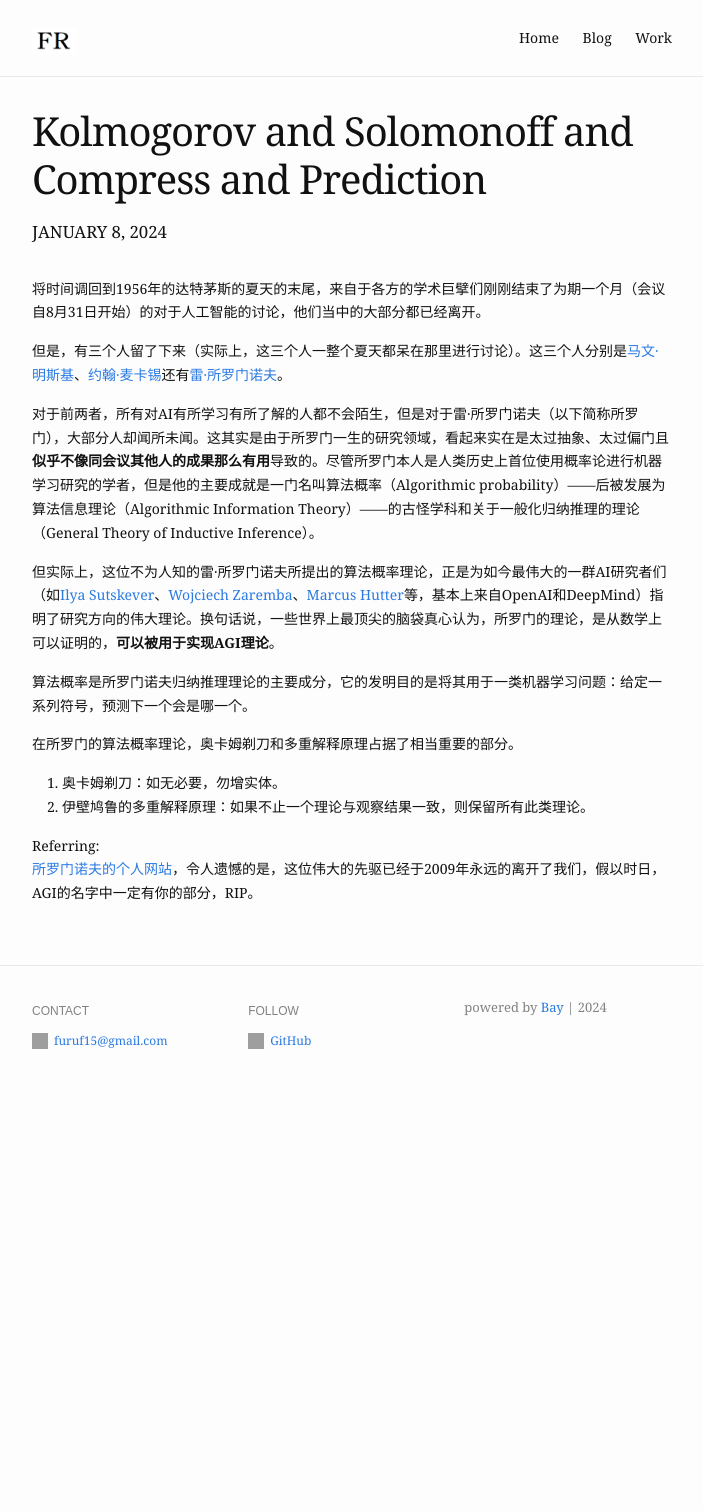
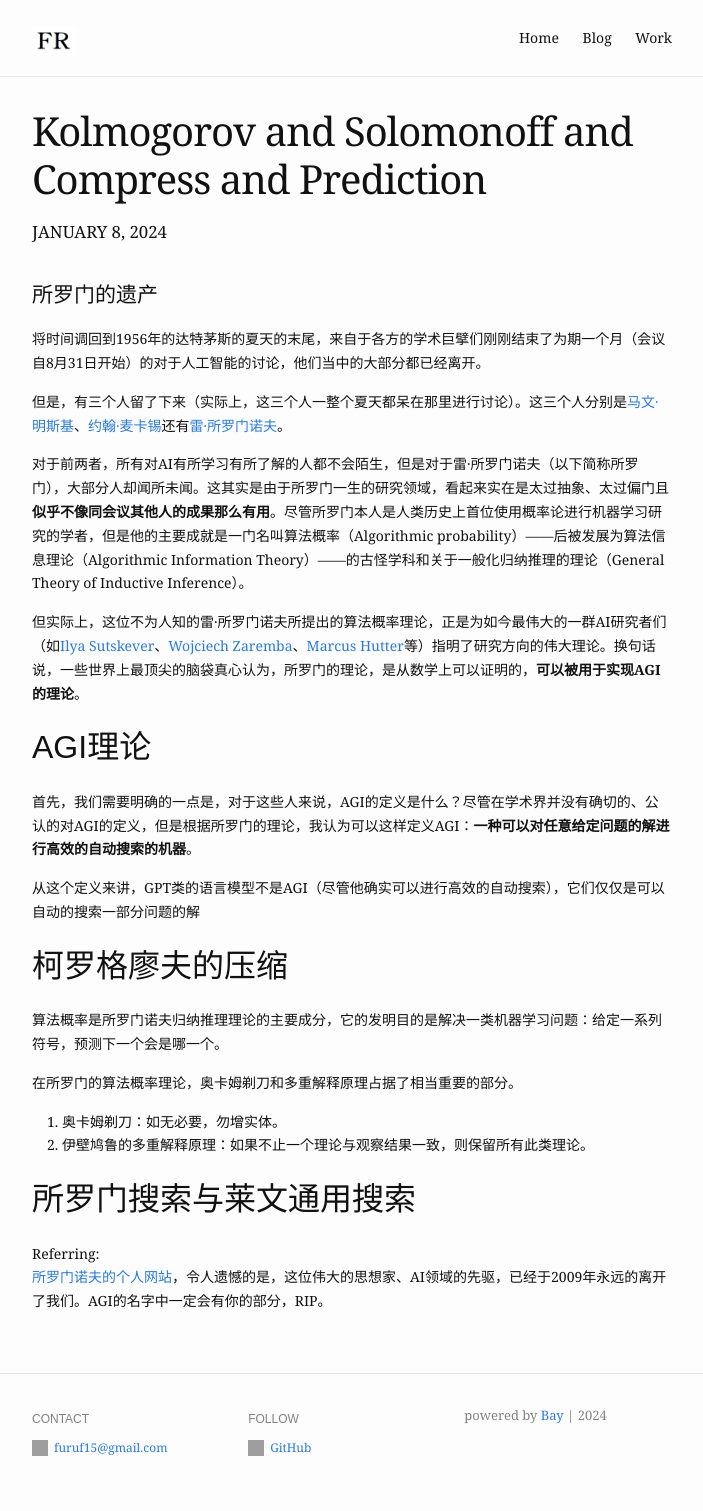
Before and after one commit to FuRuF-11/FuRuF-11.github.io, a Jekyll site: the page built from _posts/2024-01-08-Kolmogorov-and-Solomonoff-and-compress.md, in a window 1280 px wide. Shown: the whole page, without its empty margins (288-991 px from the left). Built offline with Jekyll 4.4.1, drawn with Linux system fonts in a browser that asks for light colours; a script that is not in the unit is left out; before the commit the page ends 1104 px from its top, so only the background shows below that.

Commit message:
modified posts

```diff
--- a/_posts/2024-01-08-Kolmogorov-and-Solomonoff-and-compress.md
+++ b/_posts/2024-01-08-Kolmogorov-and-Solomonoff-and-compress.md
@@ -4,20 +4,31 @@ title:  "Kolmogorov and Solomonoff and Compress and Prediction"
 date:  2024-01-08
 blurb: "柯罗格廖夫与所罗门诺夫与压缩与预测"
 ---
+# 所罗门的遗产
 
 将时间调回到1956年的达特茅斯的夏天的末尾，来自于各方的学术巨擘们刚刚结束了为期一个月（会议自8月31日开始）的对于人工智能的讨论，他们当中的大部分都已经离开。
 
 但是，有三个人留了下来（实际上，这三个人一整个夏天都呆在那里进行讨论）。这三个人分别是[马文·明斯基](https://zh.wikipedia.org/wiki/马文·闵斯基)、[约翰·麦卡锡](https://zh.wikipedia.org/wiki/约翰·麦卡锡)还有[雷·所罗门诺夫](https://en.wikipedia.org/wiki/Ray_Solomonoff)。
 
-对于前两者，所有对AI有所学习有所了解的人都不会陌生，但是对于雷·所罗门诺夫（以下简称所罗门），大部分人却闻所未闻。这其实是由于所罗门一生的研究领域，看起来实在是太过抽象、太过偏门且**似乎不像同会议其他人的成果那么有用**导致的。尽管所罗门本人是人类历史上首位使用概率论进行机器学习研究的学者，但是他的主要成就是一门名叫算法概率（Algorithmic probability）——后被发展为算法信息理论（Algorithmic Information Theory）——的古怪学科和关于一般化归纳推理的理论（General Theory of Inductive Inference）。
+对于前两者，所有对AI有所学习有所了解的人都不会陌生，但是对于雷·所罗门诺夫（以下简称所罗门），大部分人却闻所未闻。这其实是由于所罗门一生的研究领域，看起来实在是太过抽象、太过偏门且**似乎不像同会议其他人的成果那么有用**。尽管所罗门本人是人类历史上首位使用概率论进行机器学习研究的学者，但是他的主要成就是一门名叫算法概率（Algorithmic probability）——后被发展为算法信息理论（Algorithmic Information Theory）——的古怪学科和关于一般化归纳推理的理论（General Theory of Inductive Inference）。
 
-但实际上，这位不为人知的雷·所罗门诺夫所提出的算法概率理论，正是为如今最伟大的一群AI研究者们（如[Ilya Sutskever](https://en.wikipedia.org/wiki/Ilya_Sutskever)、[Wojciech Zaremba](https://en.wikipedia.org/wiki/Wojciech_Zaremba)、[Marcus Hutter](https://en.wikipedia.org/wiki/Marcus_Hutter)等，基本上来自OpenAI和DeepMind）指明了研究方向的伟大理论。换句话说，一些世界上最顶尖的脑袋真心认为，所罗门的理论，是从数学上可以证明的，**可以被用于实现AGI理论**。
+但实际上，这位不为人知的雷·所罗门诺夫所提出的算法概率理论，正是为如今最伟大的一群AI研究者们（如[Ilya Sutskever](https://en.wikipedia.org/wiki/Ilya_Sutskever)、[Wojciech Zaremba](https://en.wikipedia.org/wiki/Wojciech_Zaremba)、[Marcus Hutter](https://en.wikipedia.org/wiki/Marcus_Hutter)等）指明了研究方向的伟大理论。换句话说，一些世界上最顶尖的脑袋真心认为，所罗门的理论，是从数学上可以证明的，**可以被用于实现AGI的理论**。
 
-算法概率是所罗门诺夫归纳推理理论的主要成分，它的发明目的是将其用于一类机器学习问题：给定一系列符号，预测下一个会是哪一个。
+## AGI理论
+
+首先，我们需要明确的一点是，对于这些人来说，AGI的定义是什么？尽管在学术界并没有确切的、公认的对AGI的定义，但是根据所罗门的理论，我认为可以这样定义AGI：**一种可以对任意给定问题的解进行高效的自动搜索的机器**。
+
+从这个定义来讲，GPT类的语言模型不是AGI（尽管他确实可以进行高效的自动搜索），它们仅仅是可以自动的搜索一部分问题的解
+
+## 柯罗格廖夫的压缩
+
+算法概率是所罗门诺夫归纳推理理论的主要成分，它的发明目的是解决一类机器学习问题：给定一系列符号，预测下一个会是哪一个。
 
 在所罗门的算法概率理论，奥卡姆剃刀和多重解释原理占据了相当重要的部分。
 1. 奥卡姆剃刀：如无必要，勿增实体。
 2. 伊壁鸠鲁的多重解释原理：如果不止一个理论与观察结果一致，则保留所有此类理论。
 
+## 所罗门搜索与莱文通用搜索
+
 Referring:
-[所罗门诺夫的个人网站](https://raysolomonoff.com/)，令人遗憾的是，这位伟大的先驱已经于2009年永远的离开了我们，假以时日，AGI的名字中一定有你的部分，RIP。
+[所罗门诺夫的个人网站](https://raysolomonoff.com/)，令人遗憾的是，这位伟大的思想家、AI领域的先驱，已经于2009年永远的离开了我们。AGI的名字中一定会有你的部分，RIP。
```
